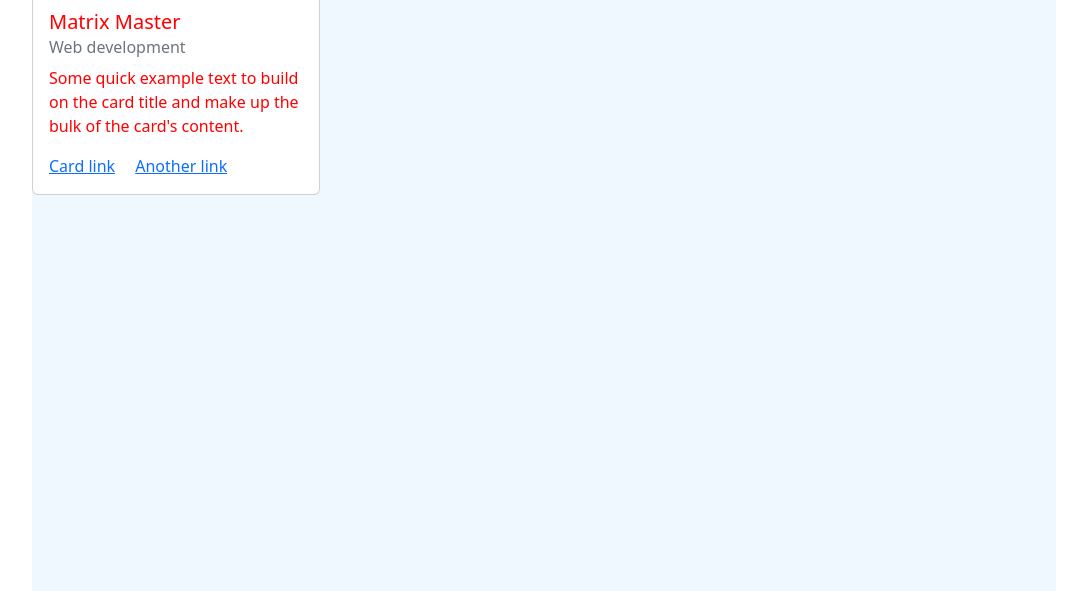
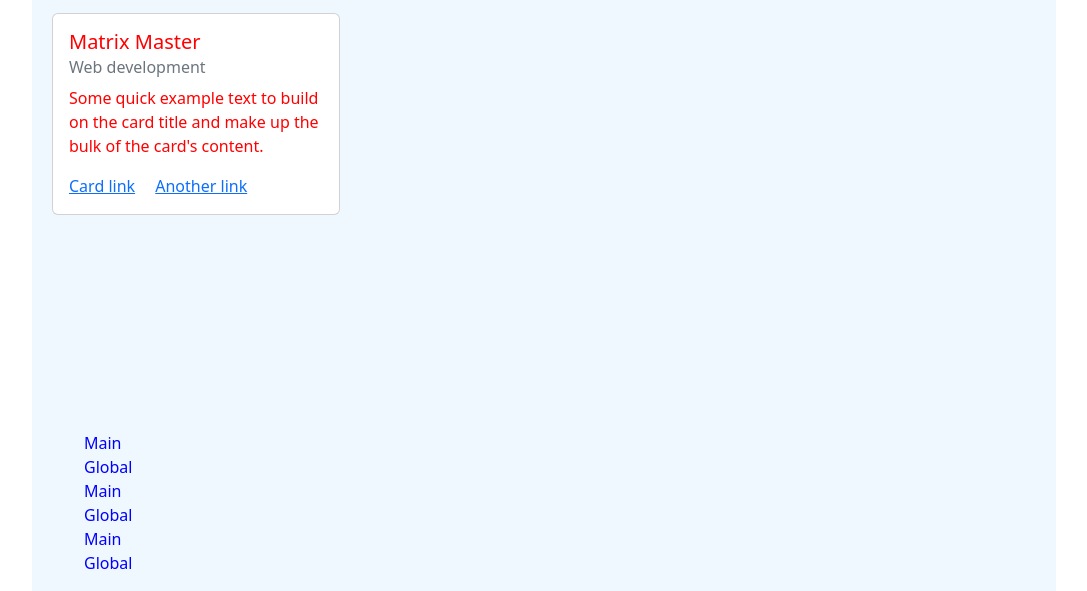
Before and after one commit to ToreTurkmen/github, a plain HTML site: page index.html in a window 1280 px wide. Shown: the part 209-800 px from the top of the page, without its empty margins (96-1183 px from the left). Drawn offline with nearby package versions, Linux system fonts and the light colour scheme.

Commit message:
make everything inside the container and footer at the bottom

```diff
--- a/style.css
+++ b/style.css
@@ -4,7 +4,8 @@
 }
 body{
   width: auto;
-  height: 100vh;
+  height: auto;
+  min-height: 100vh;
 }
 ul {
   list-style: none;
@@ -19,5 +20,13 @@ div{
   width: 80%;
   margin: auto;
   height: inherit;
+  min-height: inherit;
   background-color: aliceblue;
+  padding: 20px;
 }
+
+
+footer {
+  position: absolute;
+  bottom: 0;
+}
```
Also changed, not shown: index.html (+5 -1 lines).
